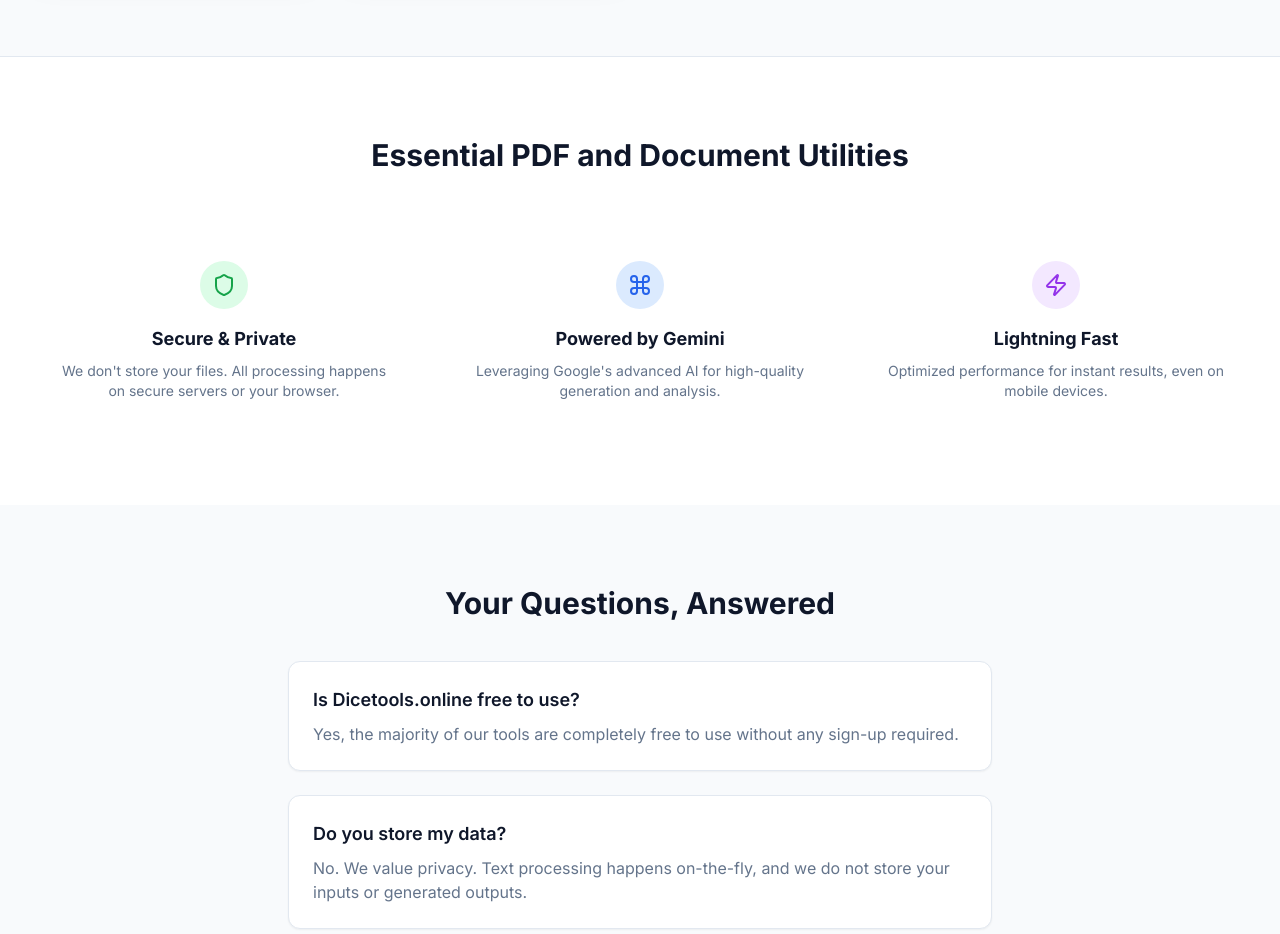
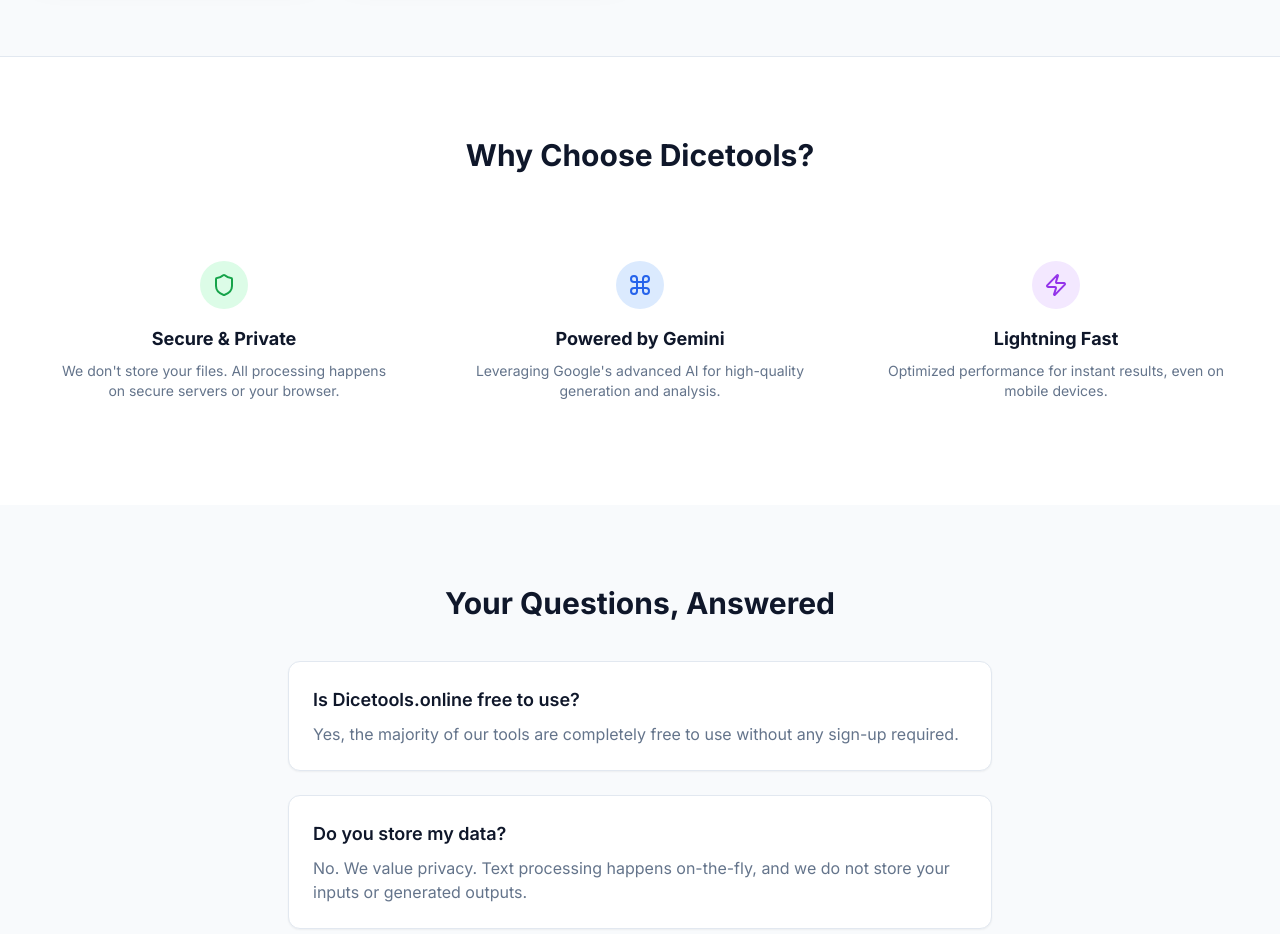
Before and after one commit to akbar316/dicetools-live, a React (Vite) app: page / in a window 1280 px wide. Shown: the part 3740-4674 px from the top of the page. Built offline with nearby package versions, Linux system fonts and the light colour scheme; no server answers.

Commit message:
feat: update heading in HomePage.tsx

```diff
--- a/components/home/HomePage.tsx
+++ b/components/home/HomePage.tsx
@@ -165,7 +165,7 @@ const HomePage: React.FC<HomePageProps> = ({
       <section className="py-20 bg-white dark:bg-slate-900 border-t border-slate-200 dark:border-slate-800">
           <div className="max-w-7xl mx-auto px-4 sm:px-6 lg:px-8">
               <div className="text-center mb-16">
-              <h2 className="text-3xl font-bold text-slate-900 dark:text-white mb-4">Essential PDF and Document Utilities</h2>
+              <h2 className="text-3xl font-bold text-slate-900 dark:text-white mb-4">Why Choose Dicetools?</h2>
               </div>
 
               <div className="grid grid-cols-1 md:grid-cols-3 gap-8">
```
